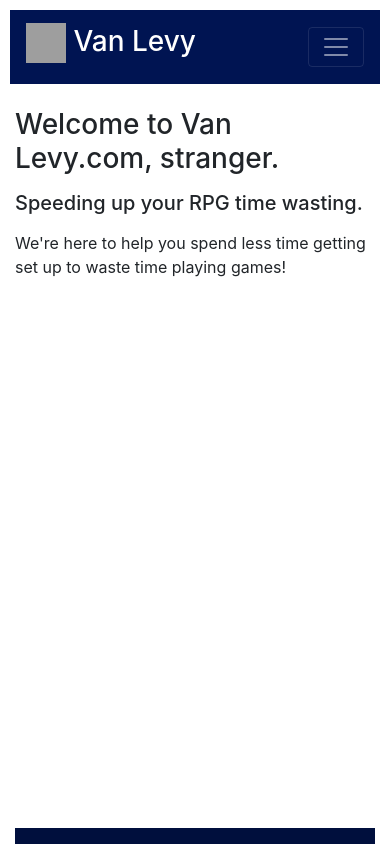
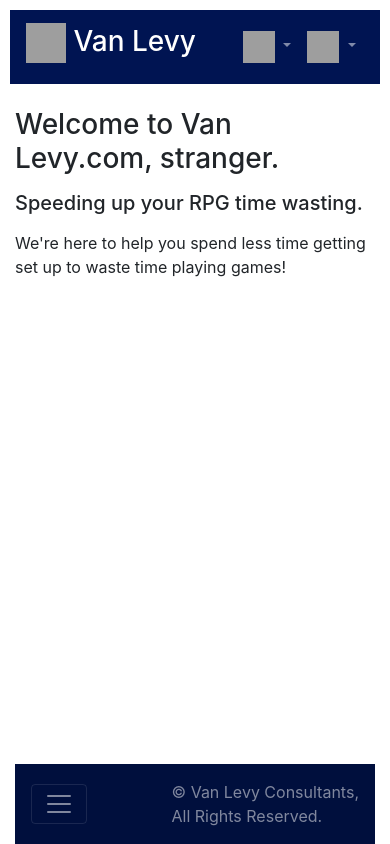
Before and after one commit to egv78/vanlevysite, a Django app: page / in a window 390 px wide. Run offline with Django 3.2, Linux system fonts and the light colour scheme; parts of the project's set-up code (start-up, migrations or seed data) failed here and were passed over; some libraries are stand-ins or nearby versions; grey boxes are pictures that could not be loaded.

Commit message:
wsgi settings and responsive tweaks

```diff
--- a/accounts/templates/accounts_base.html
+++ b/accounts/templates/accounts_base.html
@@ -1,7 +1,7 @@
 {% extends 'base.html' %}
 
 {% block navbar_characteristics %}
-    <nav class="navbar navbar-expand-sm navbar-dark bg-dark">
+    <nav class="navbar navbar-expand navbar-dark bg-dark">
 {% endblock %}
 
 {% block brand %}
--- a/swdice/templates/sw_base.html
+++ b/swdice/templates/sw_base.html
@@ -1,7 +1,7 @@
 {% extends 'base.html' %}
 
 {% block navbar_characteristics %}
-    <nav class="navbar navbar-expand-lg navbar-dark" style="background-color: #252525">
+    <nav class="navbar navbar-expand-xs navbar-dark" style="background-color: #252525">
 {% endblock %}
 
 {% block brand %}
--- a/swdice/templates/swdice/dockingbay.html
+++ b/swdice/templates/swdice/dockingbay.html
@@ -36,7 +36,7 @@
 
     <div class="container">
         <div class="row">
-            <div class="col-md-8">
+            <div class="col-lg-8">
                 <hr>
                 <h4>
                     {% if my_rooms_list %}
@@ -97,7 +97,7 @@
                     Once you've been in a room, this will be a list of direct links to get back in.
                 {% endif %}
             </div>
-            <div class="col-md-4">
+            <div class="col-lg-4">
                 <hr>
                 <h4>Make a new room
                 <a href="{% url 'swdice:makeroom' %}">
--- a/vanlevy/static/base_style.css
+++ b/vanlevy/static/base_style.css
@@ -148,6 +148,9 @@ input[type=number] {
     margin-left: 15;
 }
 
+.show-xs {
+    display: none;
+}
 
 @media screen and (max-width:1024px) {
     /* For Tablets */
@@ -222,6 +225,9 @@ input[type=number] {
         max-width: 400px;
         color:white;
         font-size: 100%;
+    }
+    .show-xs {
+        display: inline;
     }
 }
 
--- a/vanlevy/templates/vl_base.html
+++ b/vanlevy/templates/vl_base.html
@@ -1,7 +1,7 @@
 {% extends 'base.html' %}
 
 {% block navbar_characteristics %}
-    <nav class="navbar navbar-blend navbar-expand-lg navbar-dark" style="background-color: #001452">
+    <nav class="navbar navbar-blend navbar-expand navbar-dark" style="background-color: #001452">
 {% endblock %}
 
 {% block navbar_end %}
@@ -9,10 +9,14 @@
 {% endblock %}
 
 {% block bottom_navbar %}
-<div class="container" style="padding: 10px 10px 0px 0px">
+<div class="container" style="padding: 80px 10px 0px 0px">
     <div class="container" style="position: fixed; bottom: 0; ">
-        <nav class="navbar bottom navbar-expand-lg navbar-dark" style="background-color: #000F3D">
-            <div class="collapse navbar-collapse" id="navbarSupportedContent">
+        <nav class="navbar bottom navbar-expand-sm navbar-dark" style="background-color: #000F3D">
+            <button class="navbar-toggler" type="button" data-toggle="collapse" data-target="#navbarToggler"
+                    aria-controls="navbarTogglerDemo01" aria-expanded="false" aria-label="Toggle navigation">
+                <span class="navbar-toggler-icon"></span>
+            </button>
+            <div class="collapse navbar-collapse" id="navbarToggler">
               {% block bottom_navbar_links %}
                 <ul class="navbar-nav mr-auto">
                   <li>
@@ -32,10 +36,10 @@
                   </li>
                 </ul>
               {% endblock %}
-                <span class="navbar-text">
-                  &copy; Van Levy Consultants, All Rights Reserved.
-                </span>
             </div>
+            <span class="navbar-text">
+              &copy; Van Levy Consultants, <span class="show-xs"><br></span>All Rights Reserved.
+            </span>
         </nav>
     </div>
 </div>
```
